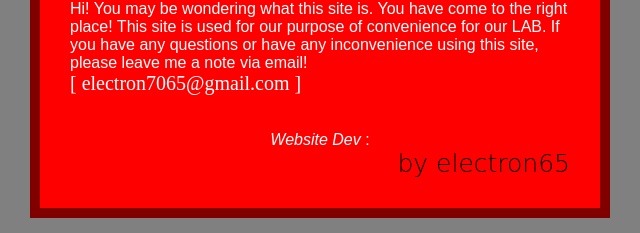
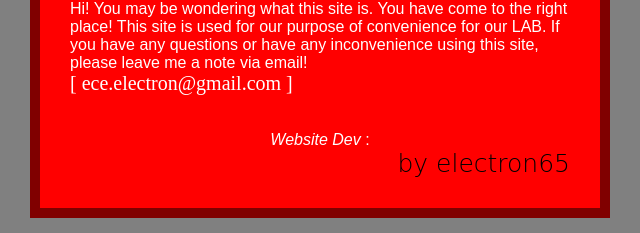
Before and after one commit to electron65/electron65-lab.kojw.com, a plain HTML site: page about.html in a window 1280 px wide. Shown: the part 497-730 px from the top of the page, 320-960 px from the left. Drawn offline with Linux system fonts and the light colour scheme.

Commit message:
Update about.html

```diff
--- a/about.html
+++ b/about.html
@@ -144,7 +144,7 @@ footer{
         </p>
         <div>
             Hi! You may be wondering what this site is. You have come to the right place! This site is used for our purpose of convenience for our LAB.
-            If you have any questions or have any inconvenience using this site, please leave me a note via email! <a class="email">[ electron7065@gmail.com ]</a><br><br><a class="made"><i>Website Dev</i> : </a> <a class="electron65" href="https://www.kojw.com/about/">by electron65</a>
+            If you have any questions or have any inconvenience using this site, please leave me a note via email! <a class="email">[ ece.electron@gmail.com ]</a><br><br><a class="made"><i>Website Dev</i> : </a> <a class="electron65" href="https://www.kojw.com/about/">by electron65</a>
         </div>
         <br>
 
```
